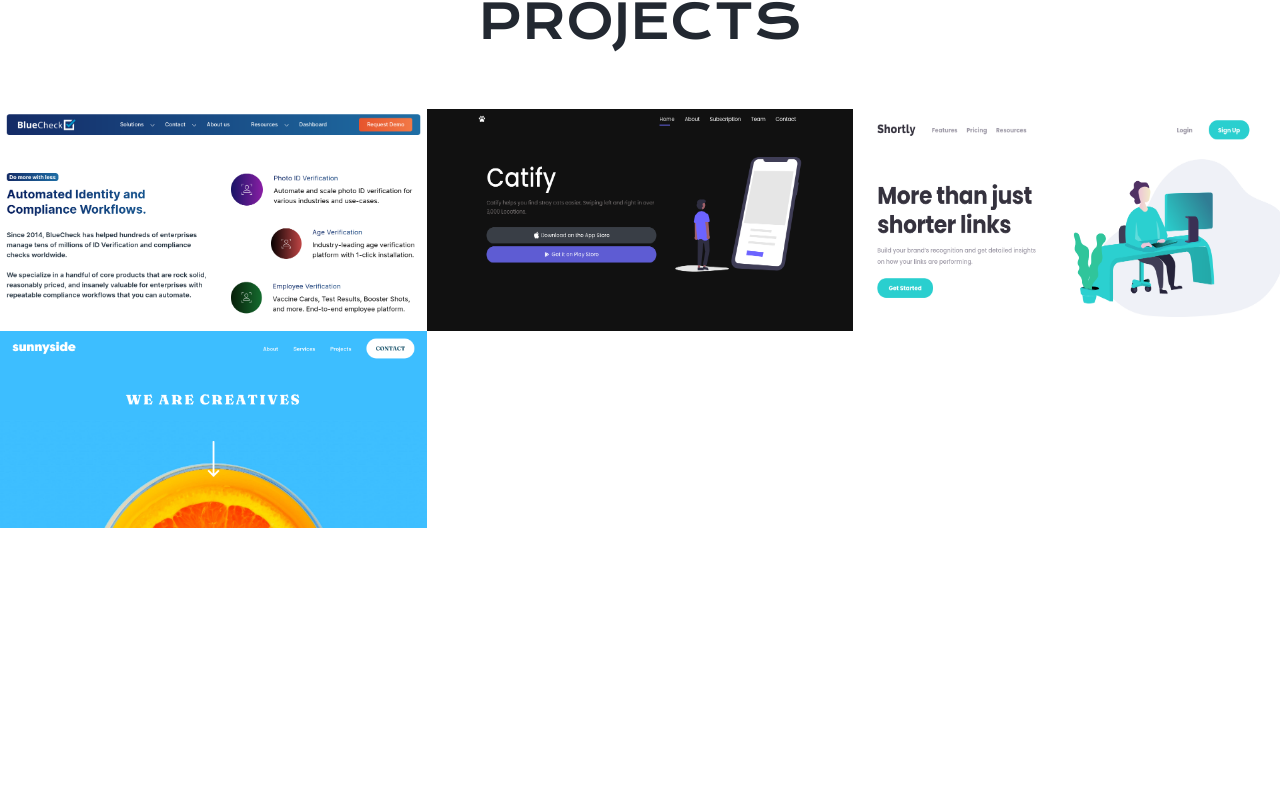
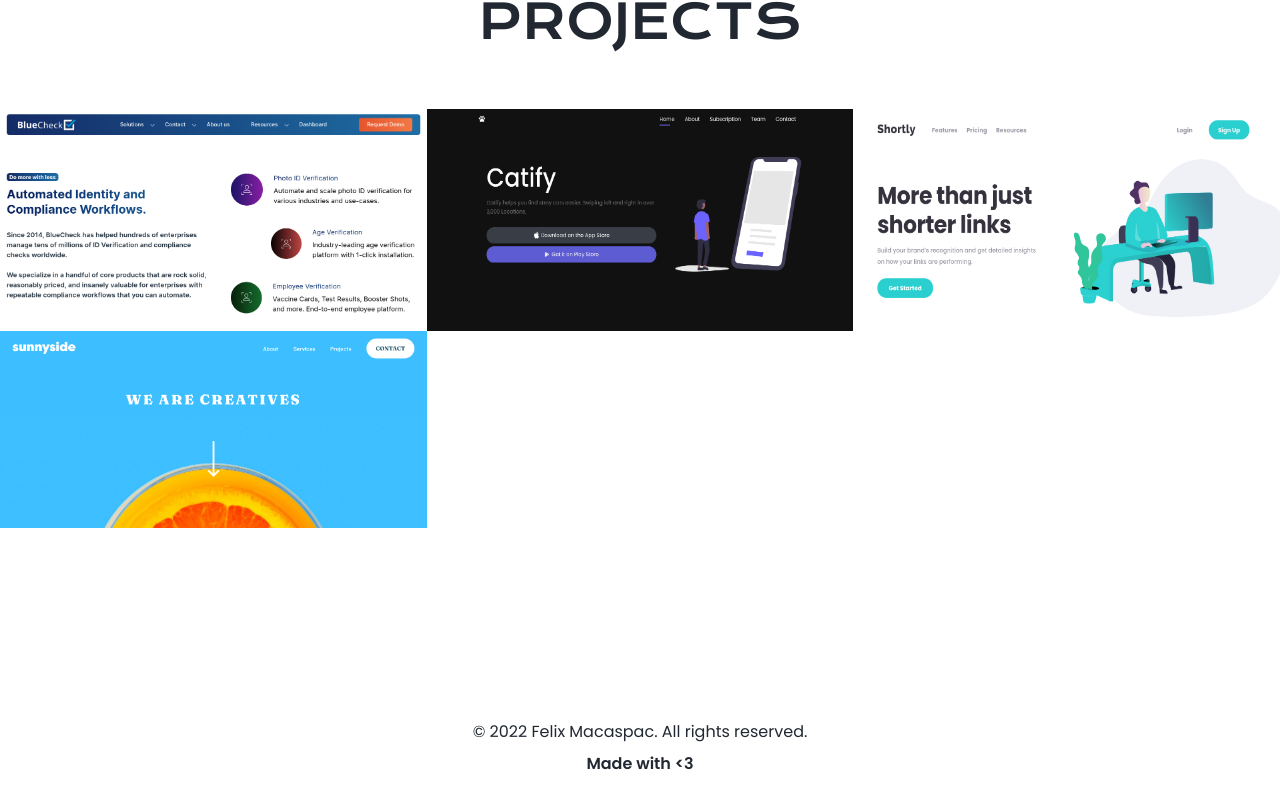
Before and after one commit to felixmacaspac/felixmacaspac.dev, a React (Vite) app: page / in a window 1280 px wide. Shown: the part 2649-3457 px from the top of the page. Built offline with nearby package versions, Linux system fonts and the light colour scheme.

Commit message:
💄 refactor transition header, and footer text on light mode

```diff
--- a/src/components/Footer/index.jsx
+++ b/src/components/Footer/index.jsx
@@ -4,10 +4,12 @@
   return (
     <div className="bg-white py-16 dark:bg-primary">
       <div className="text-center">
-        <p className="text-white font-normal text-base mb-2">
+        <p className="text-primary font-normal text-base mb-2 dark:text-white">
           © 2022 Felix Macaspac. All rights reserved.
         </p>
-        <p className="text-white font-semibold text-base">Made with {"<3"}</p>
+        <p className="text-primary font-semibold text-base dark:text-white">
+          Made with {"<3"}
+        </p>
       </div>
     </div>
   );
--- a/src/components/NavBar/index.jsx
+++ b/src/components/NavBar/index.jsx
@@ -52,7 +52,7 @@
     <Popover
       className={` ${
         addBlur && "drop-shadow-lg"
-      } fixed top-0 w-full z-50 bg-white transition-all dark:bg-primary`}
+      } fixed top-0 w-full z-50 bg-white transition-all duration-300 dark:bg-primary`}
     >
       <div className="container">
         <div className="flex justify-end items-center px-4 py-6 gap-4 sm:px-6 md:justify-start lg::gap-12">
```
